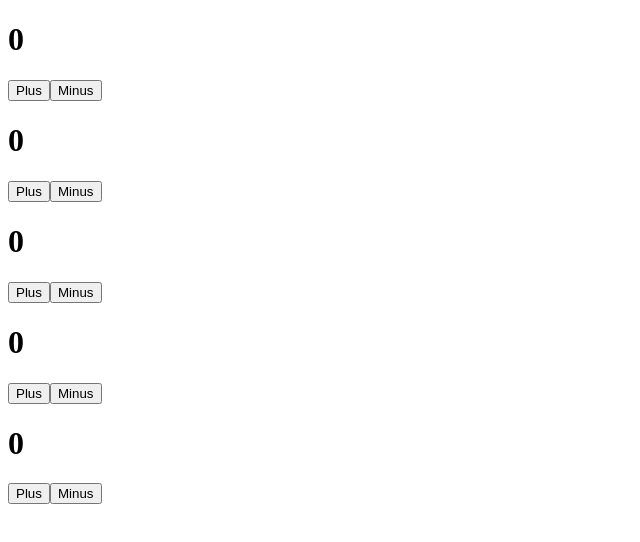
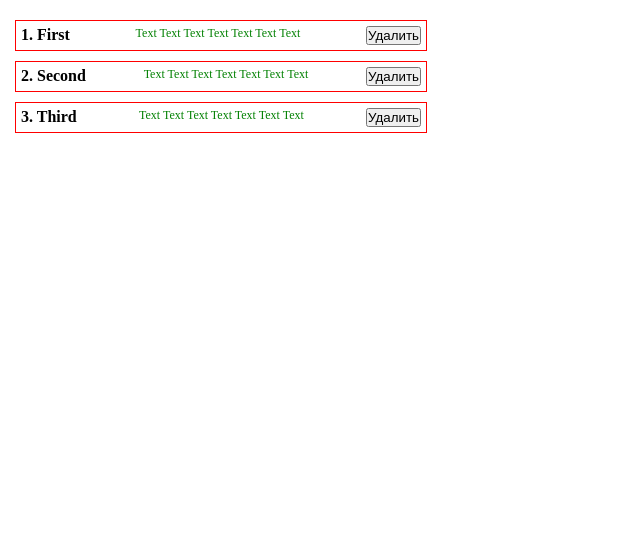
Before and after one commit to roganovich/reactLesson, a React (Create React App) app: page / in a window 1280 px wide. Shown: the top 542 px of the page, without its empty margins (0-640 px from the left). Built offline with nearby package versions, Linux system fonts and the light colour scheme.

Commit message:
add styles

```diff
--- a/src/App.js
+++ b/src/App.js
@@ -1,14 +1,13 @@
 import React from "react";
-import ClassCounter from "./components/ClassCounter";
+import BlogItem from "./components/BlogItem";
+import "./styles/App.css";
 
 function App() {
     return (
         <div className="App">
-            <ClassCounter/>
-            <ClassCounter/>
-            <ClassCounter/>
-            <ClassCounter/>
-            <ClassCounter/>
+            <BlogItem title="1. First" body="Text Text Text Text Text Text Text"/>
+            <BlogItem title="2. Second" body="Text Text Text Text Text Text Text"/>
+            <BlogItem title="3. Third" body="Text Text Text Text Text Text Text"/>
         </div>
     );
 }
--- /dev/null
+++ b/src/components/BlogItem.jsx
@@ -0,0 +1,22 @@
+import React from "react";
+
+class BlogItem extends React.Component {
+
+    render() {
+        return (
+            <div className="post_item">
+                <h2 className="post_item_name">
+                    {this.props.title}
+                </h2>
+                <div className="item_body">
+                    {this.props.body}
+                </div>
+                <div className="post_btn">
+                    <button>Удалить</button>
+                </div>
+            </div>
+        )
+    }
+}
+
+export default BlogItem
--- /dev/null
+++ b/src/styles/App.css
@@ -0,0 +1,31 @@
+* {
+    padding: 0;
+    margin: 0;
+}
+
+.App {
+    width: 100%;
+    padding: 10px;
+}
+
+.App .post_item{
+    margin: 10px 5px;
+    padding: 5px;
+    width: 400px;
+    border: 1px solid red;
+    display: flex;
+    justify-content: space-between;
+}
+
+.App .post_item .post_item_name{
+    font-size: 16px;
+}
+
+.App .post_item .item_body{
+    font-size: 12px;
+    color:green;
+}
+
+.App .post_item .post_btn{
+    font-weight: bold;
+}
```
